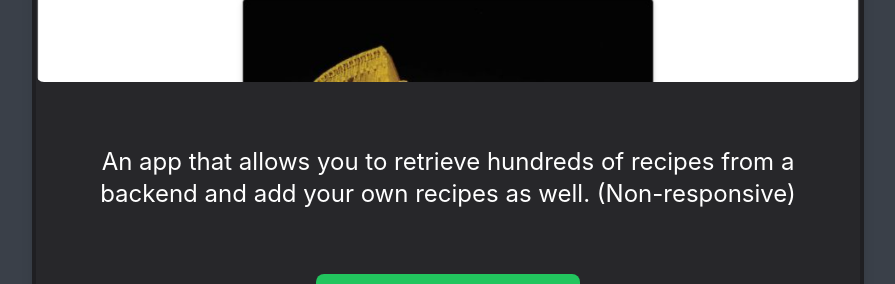
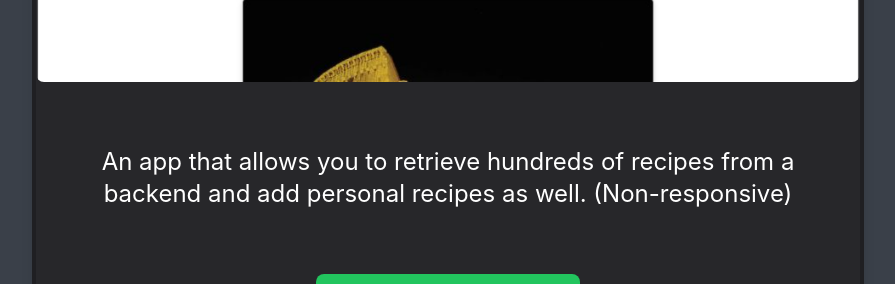
Before and after one commit to Rockingfid1/portfolio, a React (Create React App) app: page / in a window 1280 px wide. Shown: the part 8800-9084 px from the top of the page, without its empty margins (192-1087 px from the left). Built offline with nearby package versions, Linux system fonts and the light colour scheme.

Commit message:
spellin changes

```diff
--- a/src/dummy.js
+++ b/src/dummy.js
@@ -113,7 +113,7 @@ export const DUMMY_DATA = [
     image: imageSwitch("images/meetup-app.png"),
     name: "Meetup App",
     description:
-      "An app that allows you to retrieve hundreds of recipes from a backend and add your own recipes as well. (Non-responsive)",
+      "An app that allows you to retrieve hundreds of recipes from a backend and add personal recipes as well. (Non-responsive)",
   },
 ];
 
```
